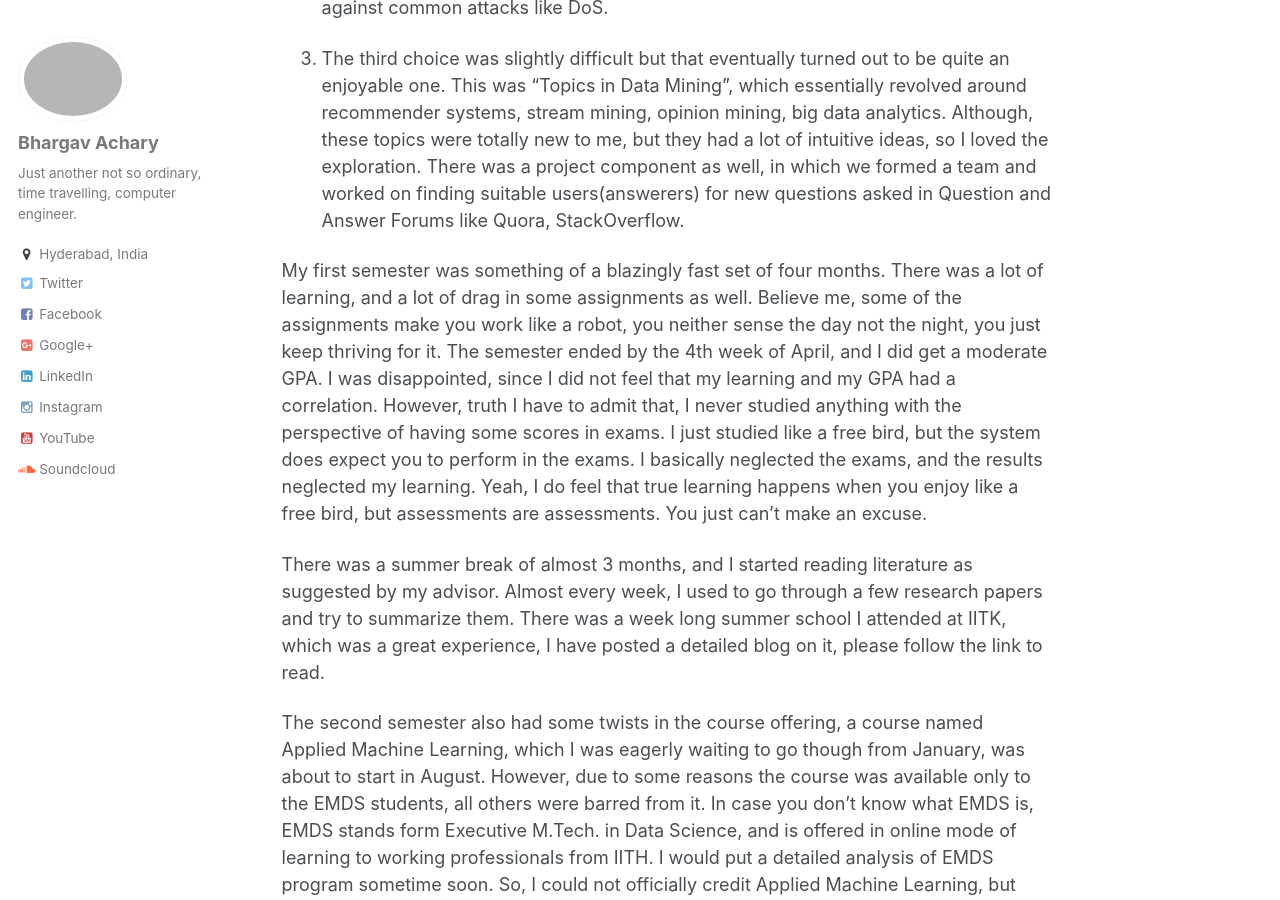
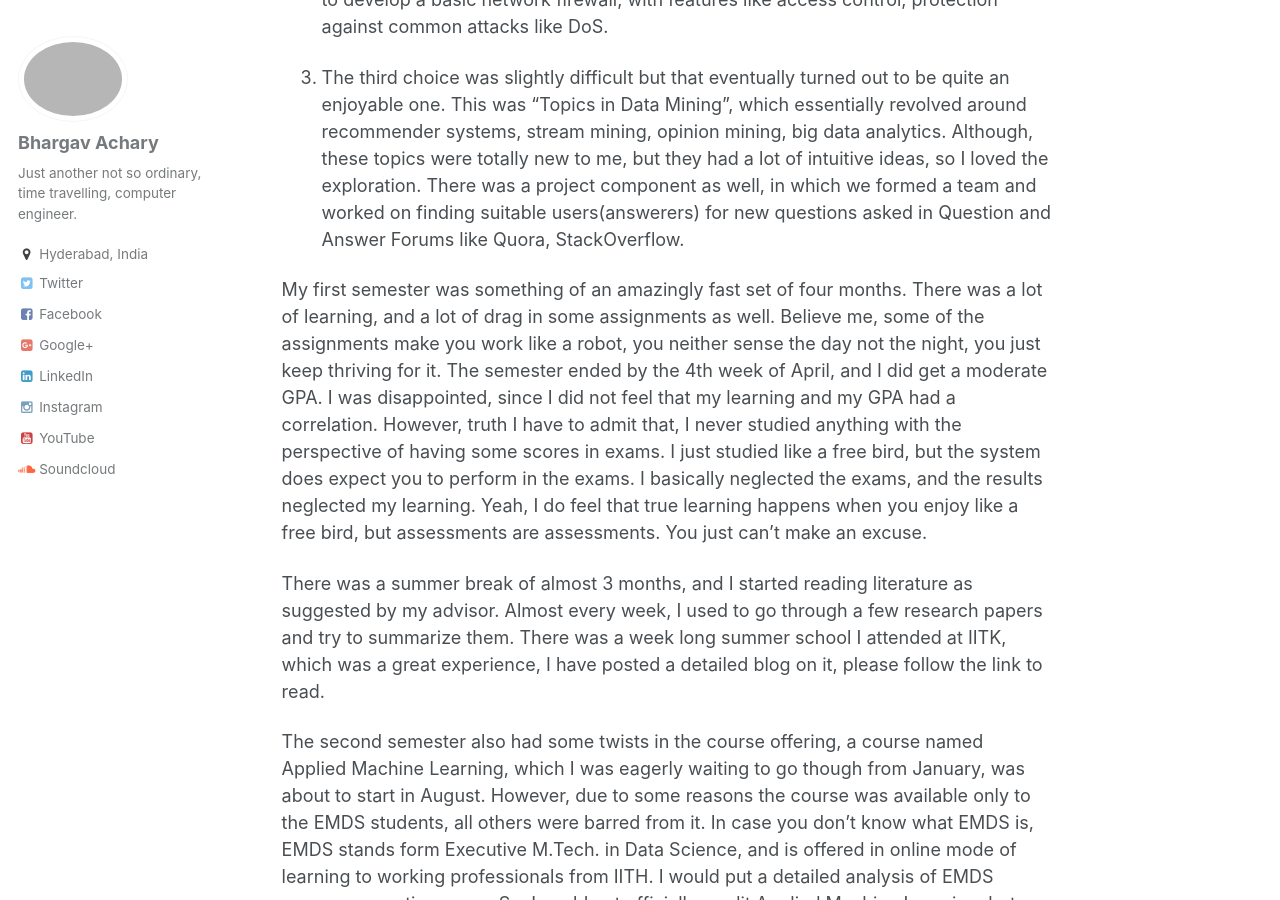
Before and after one commit to bhargavachary/bhargavachary.github.io, a Jekyll site: the page built from _posts/2018-12-08-first-year-of-phd-mtech-iit.md, in a window 1280 px wide and 900 px high, scrolled down 1233 px. Built offline with Jekyll 4.4.1, drawn with Linux system fonts in a browser that asks for light colours; comment, search, counter and statistics services are not loaded; some of the changed text lies outside the part shown.

Commit message:
no message

```diff
--- a/_posts/2018-12-08-first-year-of-phd-mtech-iit.md
+++ b/_posts/2018-12-08-first-year-of-phd-mtech-iit.md
@@ -16,6 +16,7 @@
 
 This came to my mind that, I should share some of these experiences so that those who aspire to undergo an M.Tech. or a Ph.D. program in India, would get a decent idea of what it is like to.
 So let’s get started!
+
 ----------
 
 Typically, an M.Tech. or a Ph.D. program in India, involves a good amount of coursework credits to be earned in the first year. This can be termed as some sort of a training phase, where a scholar is trained in varieties of subjects, attains skills thorough assignments, presentations, examinations and so on. This usually includes 6-10 courses, sometimes more and sometimes less depending on the university guidelines and the background of the candidate. After the scholar has cleared this training, he/she is expected to perform research in an area based on choice, availability and other factors like project funding.
@@ -28,7 +29,7 @@
 
 3.	The third choice was slightly difficult but that eventually turned out to be quite an enjoyable one. This was “Topics in Data Mining”, which essentially revolved around recommender systems, stream mining, opinion mining, big data analytics. Although, these topics were totally new to me, but they had a lot of intuitive ideas, so I loved the exploration. There was a project component as well, in which we formed a team and worked on finding suitable users(answerers) for new questions asked in Question and Answer Forums like Quora, StackOverflow.
 
-My first semester was something of a blazingly fast set of four months. There was a lot of learning, and a lot of drag in some assignments as well. Believe me, some of the assignments make you work like a robot, you neither sense the day not the night, you just keep thriving for it. The semester ended by the 4th week of April, and I did get a moderate GPA. I was disappointed, since I did not feel that my learning and my GPA had a correlation. However, truth I have to admit that, I never studied anything with the perspective of having some scores in exams. I just studied like a free bird, but the system does expect you to perform in the exams. I basically neglected the exams, and the results neglected my learning. Yeah, I do feel that true learning happens when you enjoy like a free bird, but assessments are assessments. You just can’t make an excuse.
+My first semester was something of an amazingly fast set of four months. There was a lot of learning, and a lot of drag in some assignments as well. Believe me, some of the assignments make you work like a robot, you neither sense the day not the night, you just keep thriving for it. The semester ended by the 4th week of April, and I did get a moderate GPA. I was disappointed, since I did not feel that my learning and my GPA had a correlation. However, truth I have to admit that, I never studied anything with the perspective of having some scores in exams. I just studied like a free bird, but the system does expect you to perform in the exams. I basically neglected the exams, and the results neglected my learning. Yeah, I do feel that true learning happens when you enjoy like a free bird, but assessments are assessments. You just can’t make an excuse.
 
 There was a summer break of almost 3 months, and I started reading literature as suggested by my advisor. Almost every week, I used to go through a few research papers and try to summarize them. There was a week long summer school I attended at IITK, which was a great experience, I have posted a detailed blog on it, please follow the link to read.
 
```
Also changed, not shown: other parts of _posts/2018-12-08-first-year-of-phd-mtech-iit.md (+1 -1 lines).
